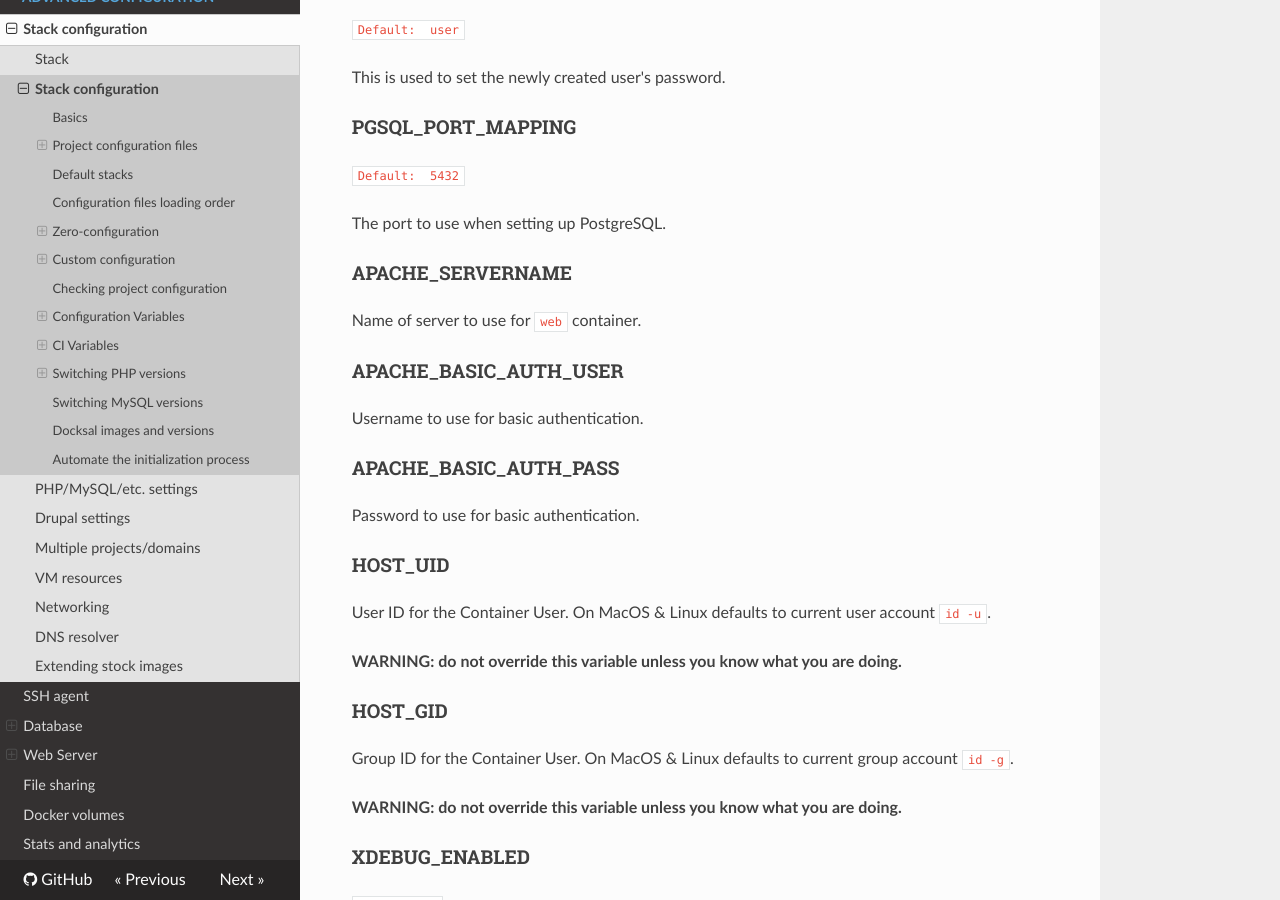
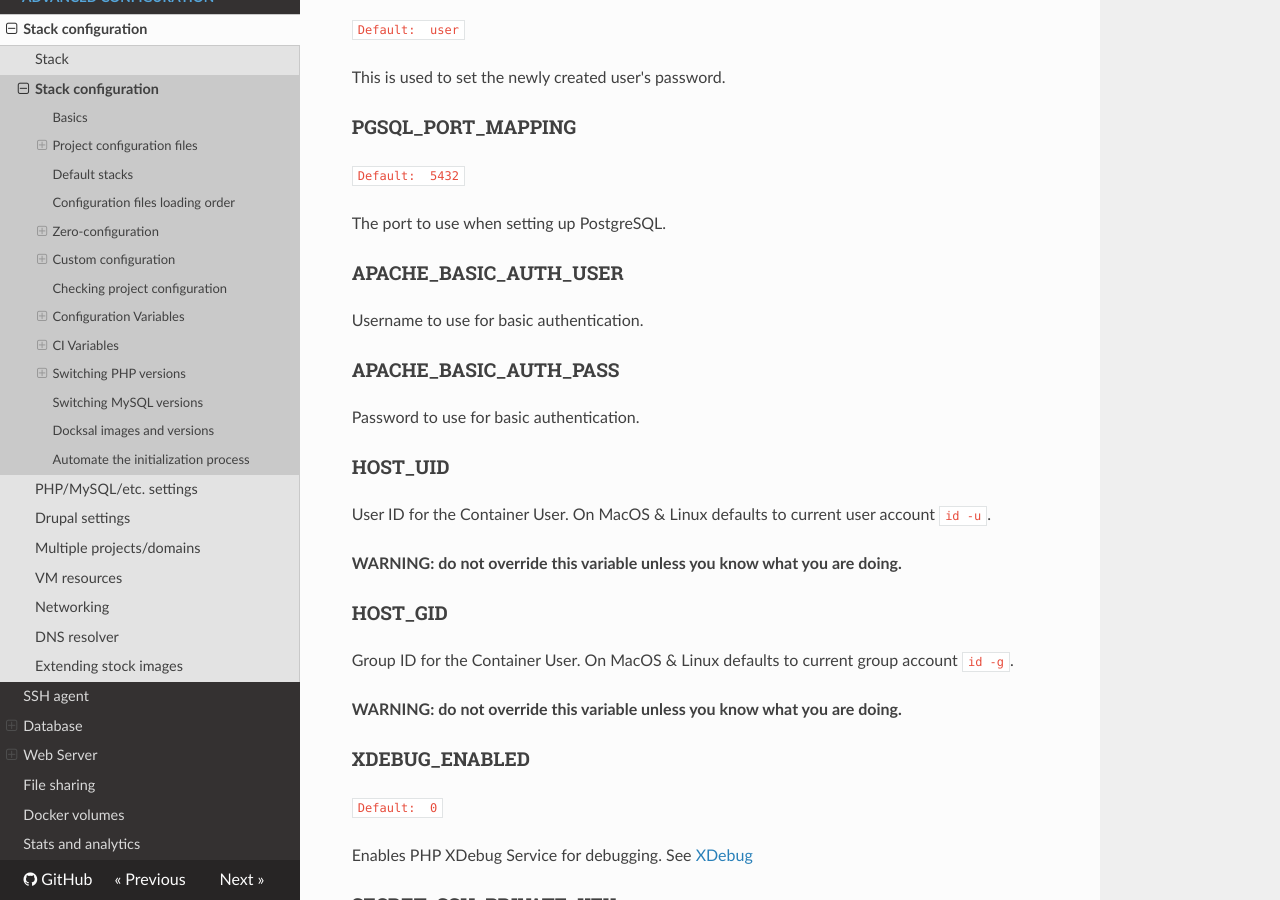
Before and after one commit to docksal/docksal, an MkDocs documentation site: the page built from docs/advanced/stack-config.md, in a window 1280 px wide and 900 px high, scrolled down 9778 px. Built offline with MkDocs 1.6.1, drawn with Linux system fonts in a browser that asks for light colours; nearby versions of some CDN libraries; old or Windows-style settings are respelled for this version of MkDocs.

Commit message:
Removed documentation around Apache_ServerName [CI SKIP]

```diff
--- a/docs/advanced/stack-config.md
+++ b/docs/advanced/stack-config.md
@@ -409,10 +409,6 @@ This is used to set the newly created user's password.
 
 The port to use when setting up PostgreSQL.
 
-### APACHE_SERVERNAME
-
-Name of server to use for `web` container.
-
 ### APACHE_BASIC_AUTH_USER
 
 Username to use for basic authentication.
```
